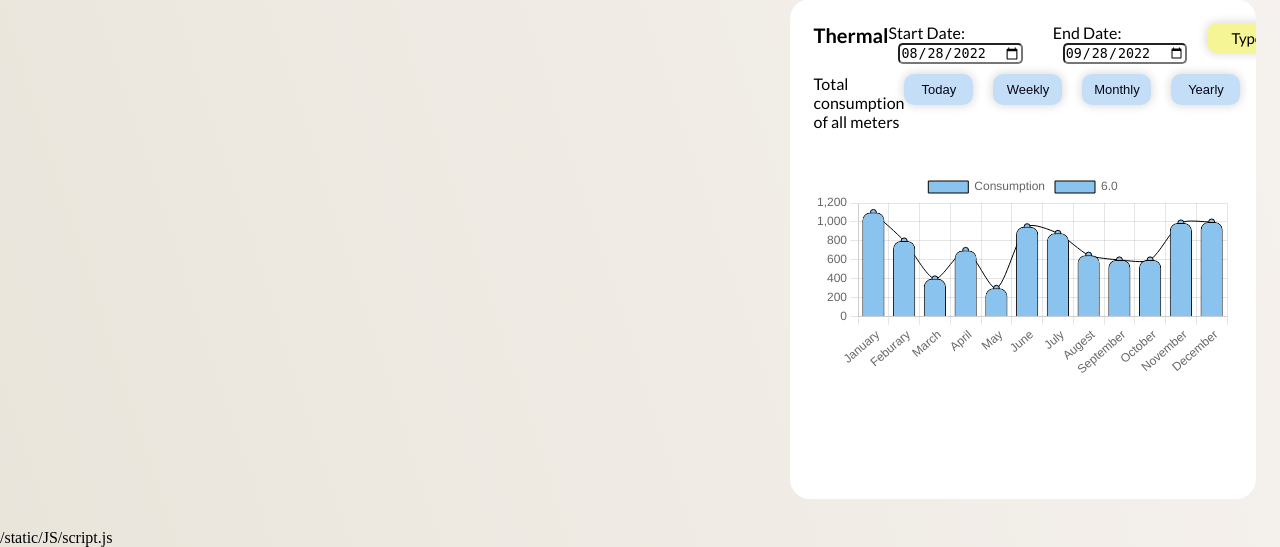
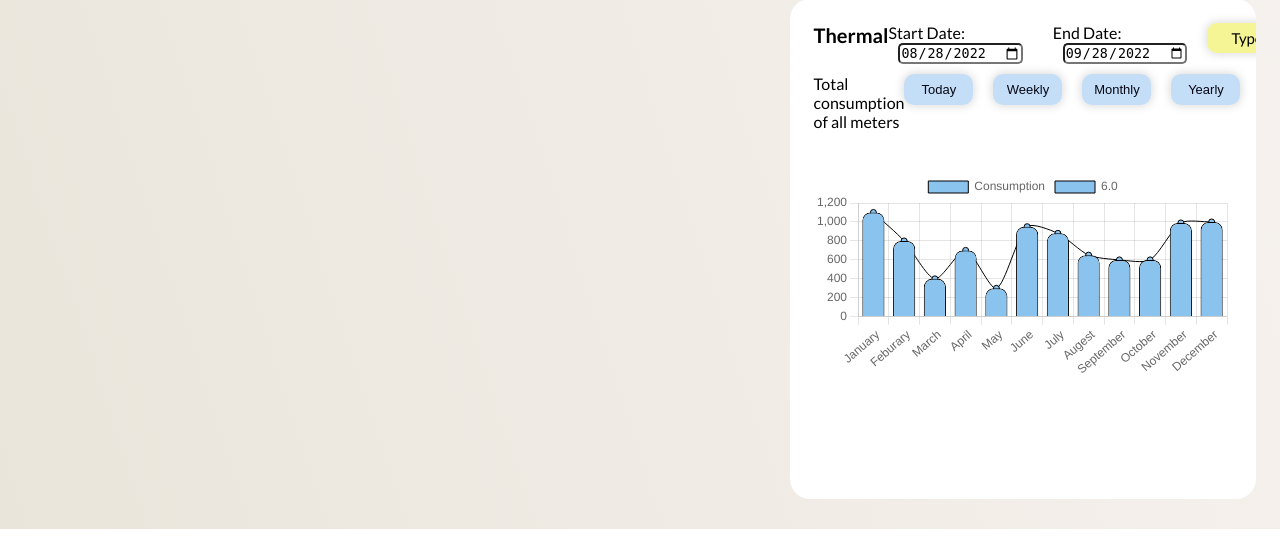
Before and after one commit to oiBsa/Barangaroo-Dashboard-POC, a Django app: page /dashboard/ in a window 1280 px wide. Shown: the part 1771-2318 px from the top of the page. Run offline with Django 4.2, Linux system fonts and the light colour scheme; some libraries are stand-ins or nearby versions.

Commit message:
index update

```diff
--- a/template/index.html
+++ b/template/index.html
@@ -324,8 +324,7 @@
 	</section>
 	<!-- CONTENT -->
 
-
-	{% static 'JS/script.js' %}
+	<script src="{% static 'JS/script.js' %}"></script>
 	<script>
 		var showData = 1;
 		var meterName = document.getElementById("meterName");
```
